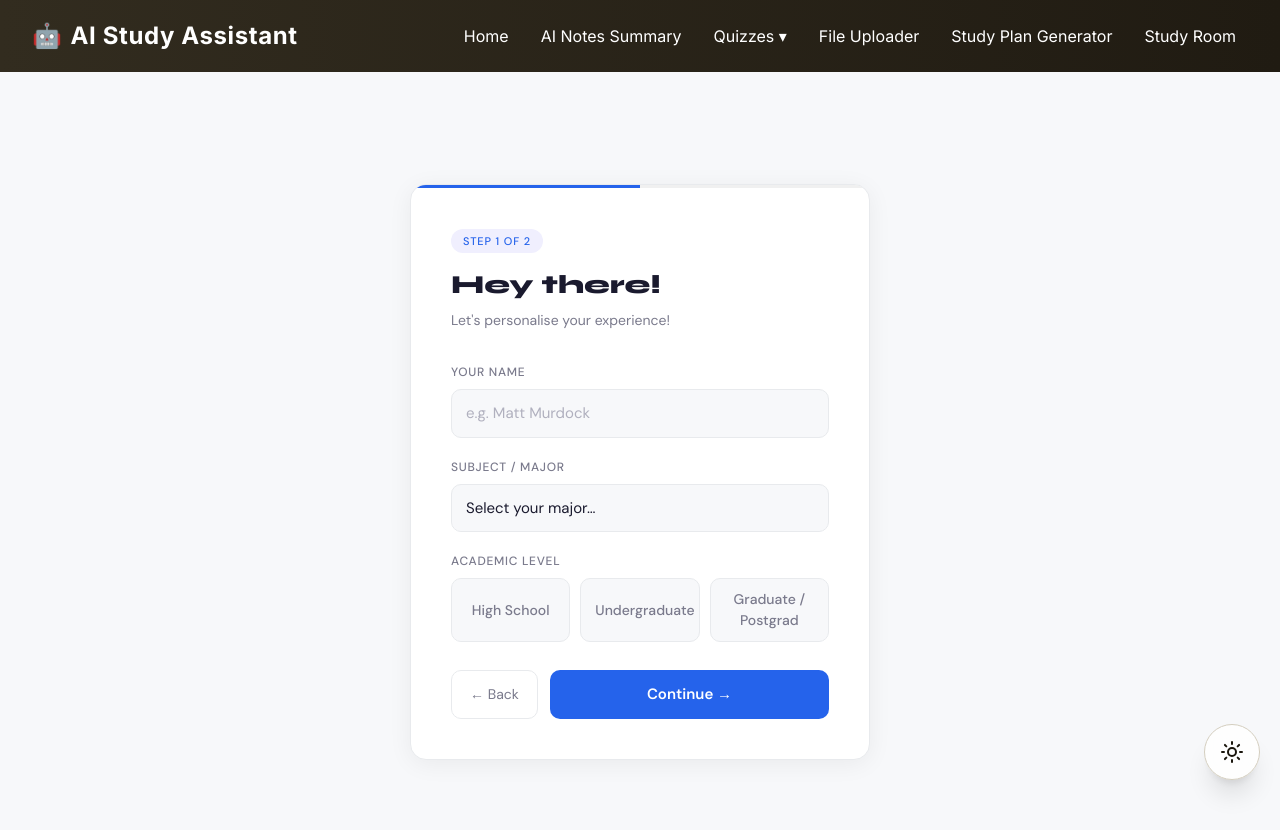
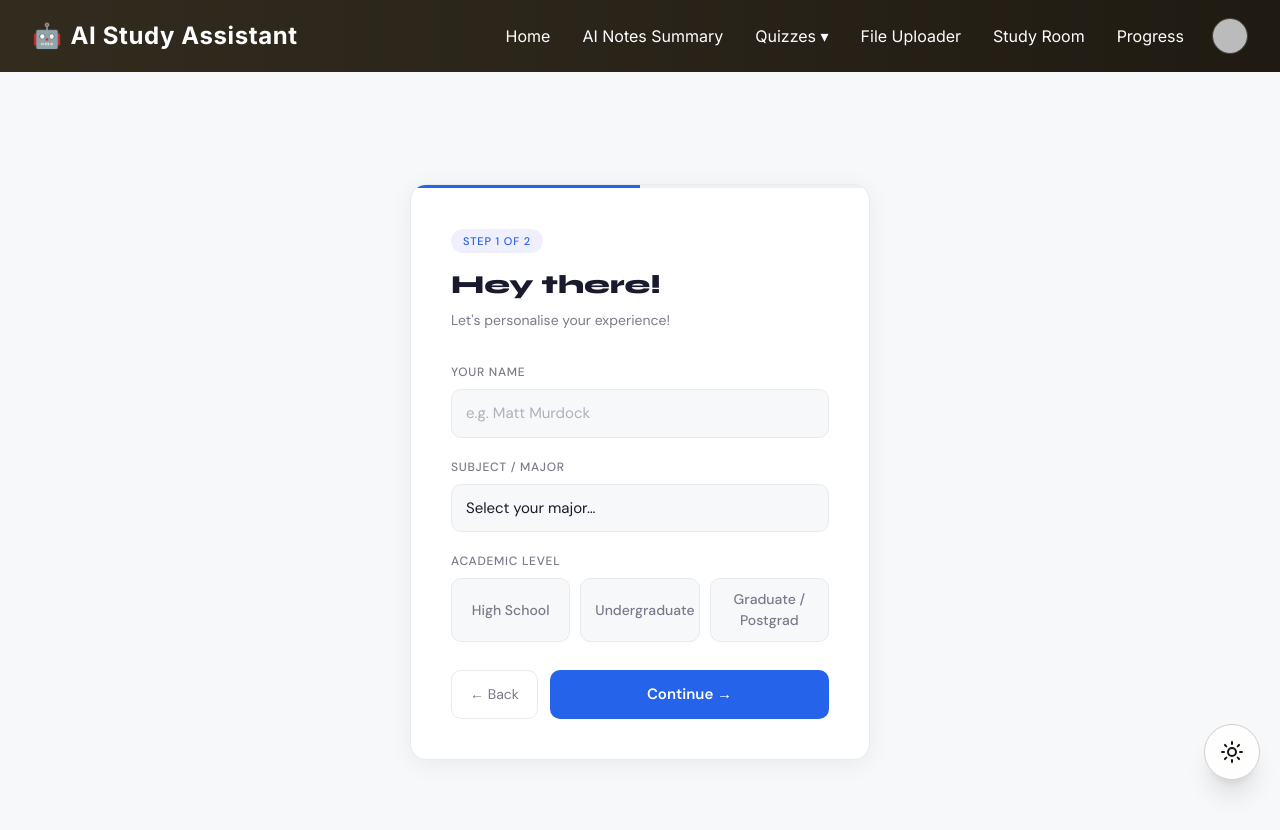
Before and after one commit to TeamLuna-dev/ai_study_tool, a React (Vite) app: page /onboarding in a window 1280 px wide. Shown: the top 830 px of the page. Built offline with nearby package versions, Linux system fonts and the light colour scheme; no server answers; the database is empty; sample sign-in values are in the browser's storage; the HTML template or start-up script is replaced by a standard one.

Commit message:
SCRUM-4: add profile avatar menu and retheme nav links

```diff
--- a/src/components/Navbar.jsx
+++ b/src/components/Navbar.jsx
@@ -1,17 +1,70 @@
 // Navbar.jsx
-import { useState } from "react";
-import { Link } from "react-router-dom";
+import { useEffect, useRef, useState } from "react";
+import { Link, useLocation } from "react-router-dom";
+import { useAuth } from "../hooks/useAuth";
+import { getUserProfile } from "../services/userService";
+import { ProfileCard } from "./dashboard/ProfileCard";
+
+// Active-route styling shares this string across desktop links.
+const NAV_LINK = "rounded px-3 py-2 transition duration-300 hover:bg-gilt-600/15 hover:text-gilt-400";
+const NAV_LINK_ACTIVE = "text-gilt-400";
 
 export default function Navbar() {
   const [desktopQuizOpen, setDesktopQuizOpen] = useState(false);
   const [mobileMenuOpen, setMobileMenuOpen] = useState(false);
   const [mobileQuizOpen, setMobileQuizOpen] = useState(false);
+  const [profileMenuOpen, setProfileMenuOpen] = useState(false);
+  const [profile, setProfile] = useState(null);
+  const location = useLocation();
+  const { user } = useAuth();
+
+  const quizMenuRef = useRef(null);
+  const profileMenuRef = useRef(null);
+
+  useEffect(() => {
+    if (!user) return;
+    getUserProfile(user.uid).then(setProfile);
+  }, [user]);
+
+  // Shared outside-click / Escape handling for both dropdowns.
+  useEffect(() => {
+    function handlePointerDown(e) {
+      if (quizMenuRef.current && !quizMenuRef.current.contains(e.target)) {
+        setDesktopQuizOpen(false);
+      }
+      if (profileMenuRef.current && !profileMenuRef.current.contains(e.target)) {
+        setProfileMenuOpen(false);
+      }
+    }
+    function handleKeyDown(e) {
+      if (e.key === "Escape") {
+        setDesktopQuizOpen(false);
+        setProfileMenuOpen(false);
+      }
+    }
+    document.addEventListener("mousedown", handlePointerDown);
+    document.addEventListener("keydown", handleKeyDown);
+    return () => {
+      document.removeEventListener("mousedown", handlePointerDown);
+      document.removeEventListener("keydown", handleKeyDown);
+    };
+  }, []);
 
   function closeMenus() {
     setDesktopQuizOpen(false);
     setMobileQuizOpen(false);
     setMobileMenuOpen(false);
+    setProfileMenuOpen(false);
   }
+
+  function linkClass(path) {
+    return `${NAV_LINK} ${location.pathname === path ? NAV_LINK_ACTIVE : ""}`;
+  }
+
+  const avatarPhoto = user?.photoURL ?? null;
+  const avatarLabel = (profile?.displayName ?? user?.displayName ?? user?.email ?? "?")
+    .charAt(0)
+    .toUpperCase();
 
   return (
     <>
@@ -22,7 +75,7 @@ export default function Navbar() {
         <Link
           to="/dashboard"
           onClick={closeMenus}
-          className="flex items-center gap-2 text-lg font-bold tracking-wide transition duration-300 hover:text-blue-400 sm:text-xl md:text-2xl"
+          className="flex items-center gap-2 text-lg font-bold tracking-wide transition duration-300 hover:text-gilt-400 sm:text-xl md:text-2xl"
         >
           <span>🤖</span>
           <span className="hidden sm:inline">AI Study Assistant</span>
@@ -31,26 +84,20 @@ export default function Navbar() {
 
         {/* Desktop Navbsr */}
         <div className="hidden items-center gap-2 lg:flex">
-          <Link
-            to="/dashboard"
-            className="rounded px-3 py-2 transition duration-300 hover:bg-blue-500 hover:text-white"
-          >
+          <Link to="/dashboard" className={linkClass("/dashboard")}>
             Home
           </Link>
 
-          <Link
-            to="/summarizer"
-            className="rounded px-3 py-2 transition duration-300 hover:bg-blue-500 hover:text-white"
-          >
+          <Link to="/summarizer" className={linkClass("/summarizer")}>
             AI Notes Summary
           </Link>
 
           {/* Desktop Quiz Dropdown */}
-          <div
-            className="relative">
+          <div className="relative" ref={quizMenuRef}>
             <button
               onClick={() => setDesktopQuizOpen((prev) => !prev)}
-              className="rounded px-3 py-2 transition duration-300 hover:bg-blue-500 hover:text-white"
+              aria-expanded={desktopQuizOpen}
+              className={NAV_LINK}
             >
               Quizzes ▾
             </button>
@@ -60,14 +107,14 @@ export default function Navbar() {
                 <Link
                   to="/quiz"
                    onClick={() => setDesktopQuizOpen(false)}
-                  className="block px-4 py-2 transition duration-200 hover:bg-blue-500"
+                  className="block px-4 py-2 transition duration-200 hover:bg-gilt-600/15 hover:text-gilt-400"
                 >
                   Quiz Generator
                 </Link>
                 <Link
                   to="/quiz-history"
                   onClick={() => setDesktopQuizOpen(false)}
-                  className="block px-4 py-2 transition duration-200 hover:bg-blue-500"
+                  className="block px-4 py-2 transition duration-200 hover:bg-gilt-600/15 hover:text-gilt-400"
                 >
                   Quiz History
                 </Link>
@@ -75,26 +122,43 @@ export default function Navbar() {
             )}
           </div>
 
-          <Link
-            to="/file-upload"
-            className="rounded px-3 py-2 transition duration-300 hover:bg-blue-500 hover:text-white"
-          >
+          <Link to="/file-upload" className={linkClass("/file-upload")}>
             File Uploader
           </Link>
 
-          <Link
-            to="/study-plan"
-            className="rounded px-3 py-2 transition duration-300 hover:bg-blue-500 hover:text-white"
-          >
-            Study Plan Generator
+          <Link to="/rooms" className={linkClass("/rooms")}>
+            Study Room
           </Link>
 
-          <Link
-            to="/rooms"
-            className="rounded px-3 py-2 transition duration-300 hover:bg-blue-500 hover:text-white"
-          >
-            Study Room
+          <Link to="/progress" className={linkClass("/progress")}>
+            Progress
           </Link>
+
+          {/* Profile avatar menu — far right, flows with the link row */}
+          <div className="relative ml-2" ref={profileMenuRef}>
+            <button
+              onClick={() => setProfileMenuOpen((prev) => !prev)}
+              aria-expanded={profileMenuOpen}
+              aria-label="Open profile menu"
+              className="flex h-9 w-9 items-center justify-center overflow-hidden rounded-full border border-white/20 text-sm font-semibold transition hover:border-gilt-400 focus-visible:outline-none focus-visible:ring-2 focus-visible:ring-gilt-400"
+            >
+              {avatarPhoto ? (
+                <img src={avatarPhoto} alt="" className="h-full w-full object-cover" />
+              ) : (
+                <span className="flex h-full w-full items-center justify-center bg-gilt-600 text-white dark:bg-gilt-400 dark:text-gray-950">
+                  {avatarLabel}
+                </span>
+              )}
+            </button>
+
+            {profileMenuOpen && (
+              <div className="absolute right-0 top-full z-50 mt-2 w-80 max-w-[calc(100vw-2rem)]">
+                {profile && (
+                  <ProfileCard profile={profile} user={user} onProfileUpdate={setProfile} />
+                )}
+              </div>
+            )}
+          </div>
         </div>
 
         {/* Mobile Menu Button */}
@@ -154,11 +218,18 @@ export default function Navbar() {
           </div>
 
           {/* Mobile Links */}
-          <div className="flex flex-1 flex-col gap-2 px-6 py-6 text-lg">
+          <div className="flex flex-1 flex-col gap-2 overflow-y-auto px-6 py-6 text-lg">
+            {/* Profile entry — sign-out lives inside ProfileCard */}
+            {profile && (
+              <div className="mb-2">
+                <ProfileCard profile={profile} user={user} onProfileUpdate={setProfile} />
+              </div>
+            )}
+
             <Link
               to="/dashboard"
               onClick={closeMenus}
-              className="rounded px-3 py-3 transition hover:bg-blue-500"
+              className="rounded px-3 py-3 transition hover:bg-gilt-600/15 hover:text-gilt-400"
             >
               Home
             </Link>
@@ -166,7 +237,7 @@ export default function Navbar() {
             <Link
               to="/summarizer"
               onClick={closeMenus}
-              className="rounded px-3 py-3 transition hover:bg-blue-500"
+              className="rounded px-3 py-3 transition hover:bg-gilt-600/15 hover:text-gilt-400"
             >
               AI Notes Summary
             </Link>
@@ -175,7 +246,7 @@ export default function Navbar() {
             <div className="rounded">
               <button
                 onClick={() => setMobileQuizOpen((prev) => !prev)}
-                className="flex w-full items-center justify-between rounded px-3 py-3 transition hover:bg-blue-500"
+                className="flex w-full items-center justify-between rounded px-3 py-3 transition hover:bg-gilt-600/15 hover:text-gilt-400"
               >
                 <span>Quizzes</span>
                 <span>{mobileQuizOpen ? "▴" : "▾"}</span>
@@ -186,14 +257,14 @@ export default function Navbar() {
                   <Link
                     to="/quiz"
                     onClick={closeMenus}
-                    className="rounded px-3 py-2 transition hover:bg-blue-500"
+                    className="rounded px-3 py-2 transition hover:bg-gilt-600/15 hover:text-gilt-400"
                   >
                     Quiz Generator
                   </Link>
                   <Link
                     to="/quiz-history"
                     onClick={closeMenus}
-                    className="rounded px-3 py-2 transition hover:bg-blue-500"
+                    className="rounded px-3 py-2 transition hover:bg-gilt-600/15 hover:text-gilt-400"
                   >
                     Quiz History
                   </Link>
@@ -204,25 +275,25 @@ export default function Navbar() {
             <Link
               to="/file-upload"
               onClick={closeMenus}
-              className="rounded px-3 py-3 transition hover:bg-blue-500"
+              className="rounded px-3 py-3 transition hover:bg-gilt-600/15 hover:text-gilt-400"
             >
               File Uploader
             </Link>
 
             <Link
-              to="/study-plan"
+              to="/rooms"
               onClick={closeMenus}
-              className="rounded px-3 py-3 transition hover:bg-blue-500"
+              className="rounded px-3 py-3 transition hover:bg-gilt-600/15 hover:text-gilt-400"
             >
-              Study Plan Generator
+              Study Room
             </Link>
 
             <Link
-              to="/rooms"
+              to="/progress"
               onClick={closeMenus}
-              className="rounded px-3 py-3 transition hover:bg-blue-500"
+              className="rounded px-3 py-3 transition hover:bg-gilt-600/15 hover:text-gilt-400"
             >
-              Study Room
+              Progress
             </Link>
           </div>
         </div>
```
